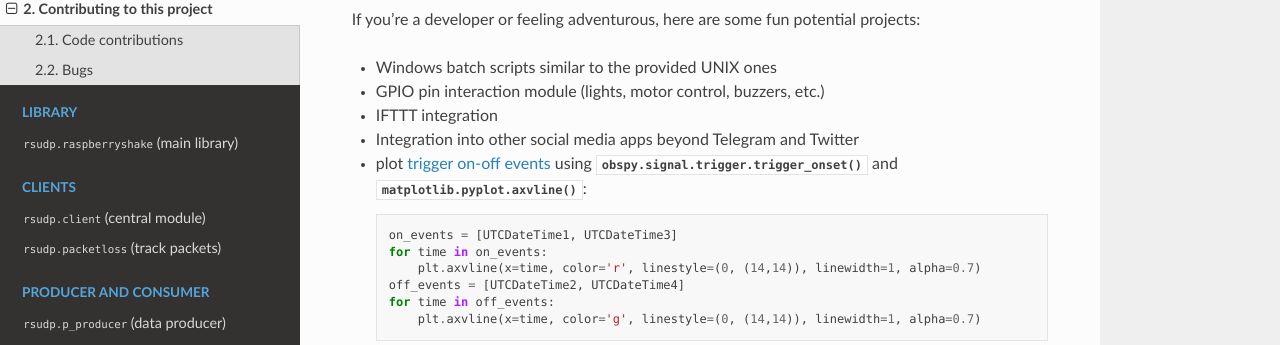
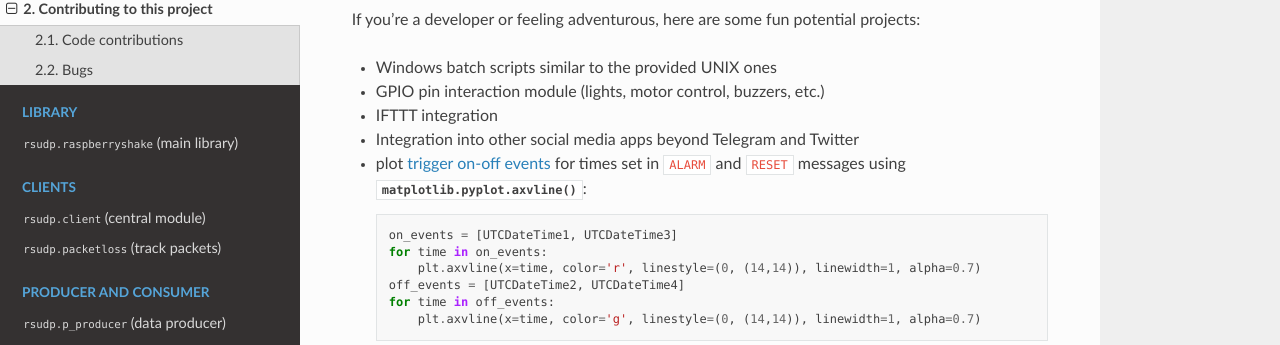
Before and after one commit to raspishake/rsudp, a Sphinx documentation site: the page built from docs/contributing.rst, in a window 1280 px wide and 1325 px high. Shown: the part 498-843 px from the top of the window. Built offline with Sphinx 7.4.7 and the Read the Docs theme 2.0.0, drawn with Linux system fonts in a browser that asks for light colours; the version number is read from the project's files by our own code.

Commit message:
modifying vline item

```diff
--- a/docs/contributing.rst
+++ b/docs/contributing.rst
@@ -33,7 +33,7 @@ If you're a developer or feeling adventurous, here are some fun potential projec
 - GPIO pin interaction module (lights, motor control, buzzers, etc.)
 - IFTTT integration
 - Integration into other social media apps beyond Telegram and Twitter
-- plot |trigger_on_off| using :py:func:`obspy.signal.trigger.trigger_onset` and :py:func:`matplotlib.pyplot.axvline`::
+- plot |trigger_on_off| for times set in ``ALARM`` and ``RESET`` messages using :py:func:`matplotlib.pyplot.axvline`::
 
     on_events = [UTCDateTime1, UTCDateTime3]
     for time in on_events:
```
